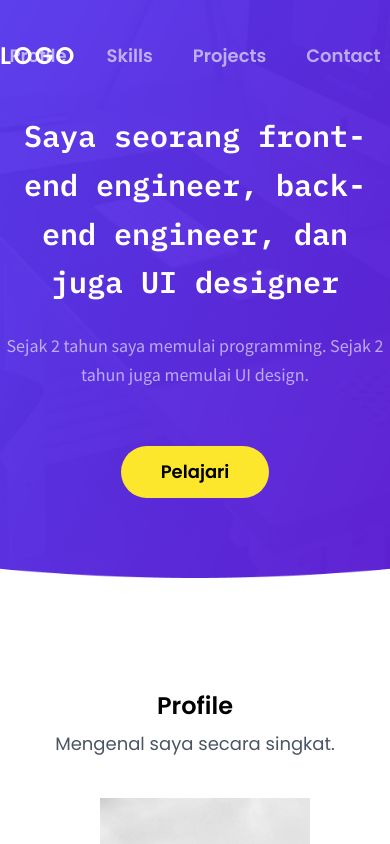
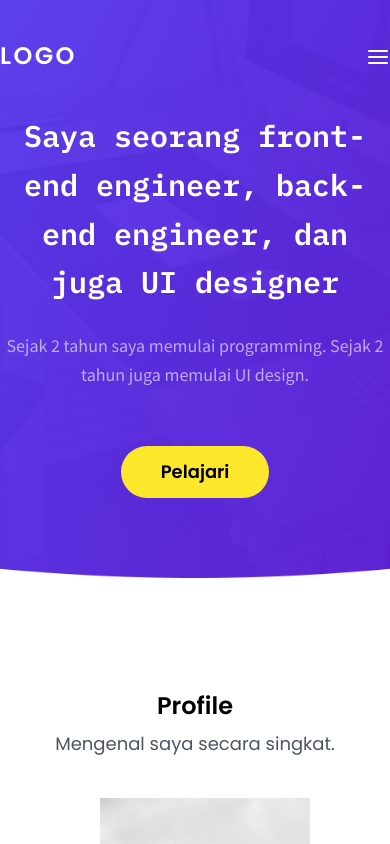
Before and after one commit to AlvinzYusuf/first-next-tailwind, a Next.js app: page / in a window 390 px wide. Shown: the top 844 px of the page. Built offline with nearby package versions, Linux system fonts and the light colour scheme.

Commit message:
add responsive web

```diff
--- a/components/Navbar.js
+++ b/components/Navbar.js
@@ -1,16 +1,20 @@
+import { useState } from "react";
 import React from "react";
 import Button from "./Button";
 import Nav from "./Nav";
+import classNames from "classnames";
+function Navbar() {
+  const [offcanvas, setOffcanvas] = useState(false);
 
-function Navbar() {
   return (
+    <>
       <div className="flex items-center py-10">
         <div className="w-3/12">
           <div className="text-2xl font-semibold font-poppins uppercase tracking-widest text-white">
             Logo
           </div>
         </div>
-      <div className="w-6/12">
+        <div className="w-6/12 hidden md:block">
           <Nav dir="horizontal" scheme="light" />
         </div>
         <div className="w-3/12 text-right hidden md:block">
@@ -18,7 +22,28 @@
             Kontak
           </Button>
         </div>
+        <div className="w-9/12 md:hidden text-right">
+          <img
+            src="/menu.svg"
+            className="inline-block"
+            onClick={() => setOffcanvas(true)}
+          />
         </div>
+      </div>
+      <div
+        className={classNames(
+          "fixed bg-white z-10 top-0 h-full w-full p-10 md:hidden transition-all",
+          offcanvas ? "right-0" : "-right-full"
+        )}
+      >
+        <img
+          src="/x.svg"
+          className="absolute top-8 right-8 w-8"
+          onClick={() => setOffcanvas(false)}
+        />
+        <Nav scheme="dark" dir="vertical" />
+      </div>
+    </>
   );
 }
 
```
Lines whose indentation alone changed are shown as unchanged.
